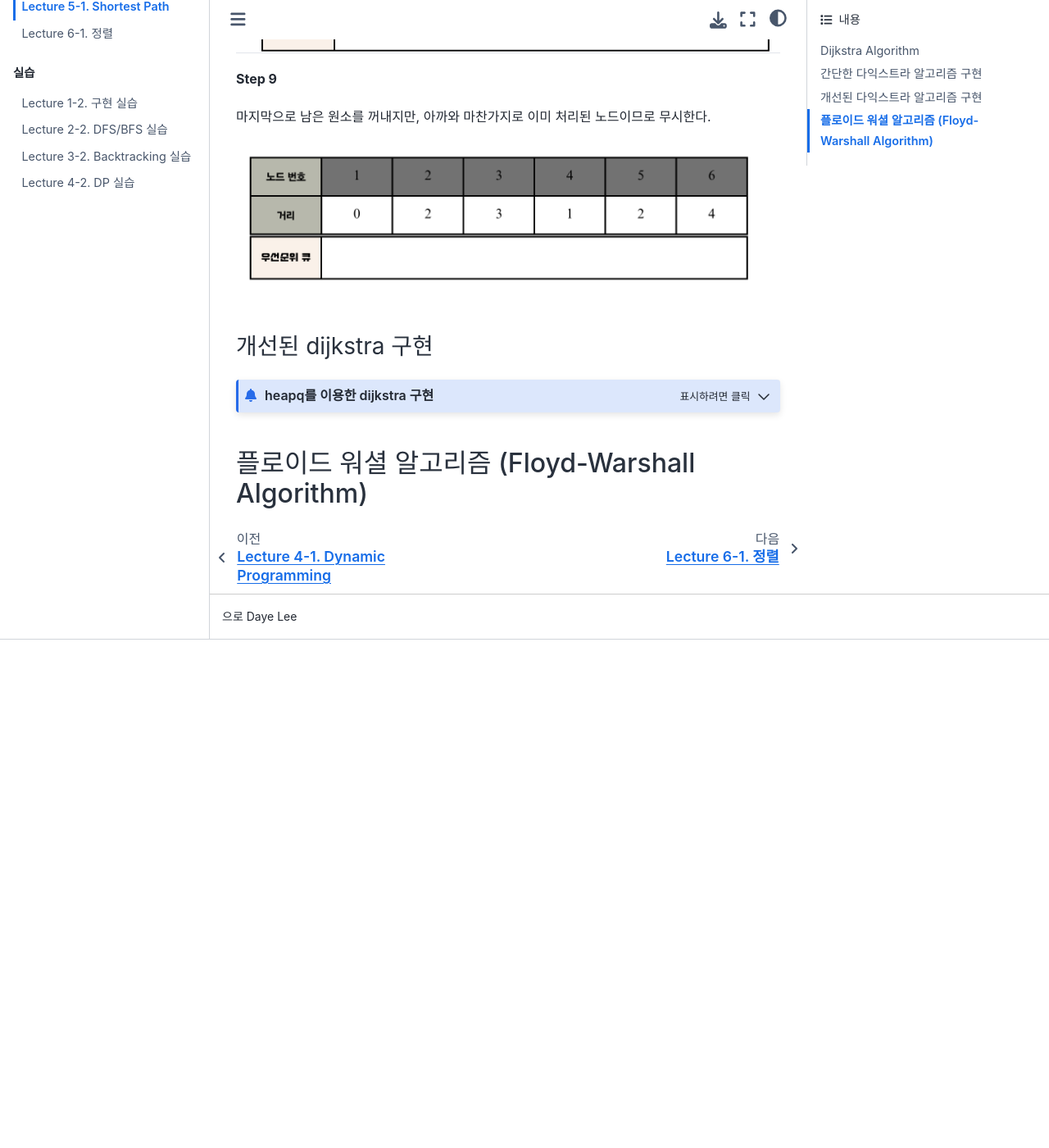
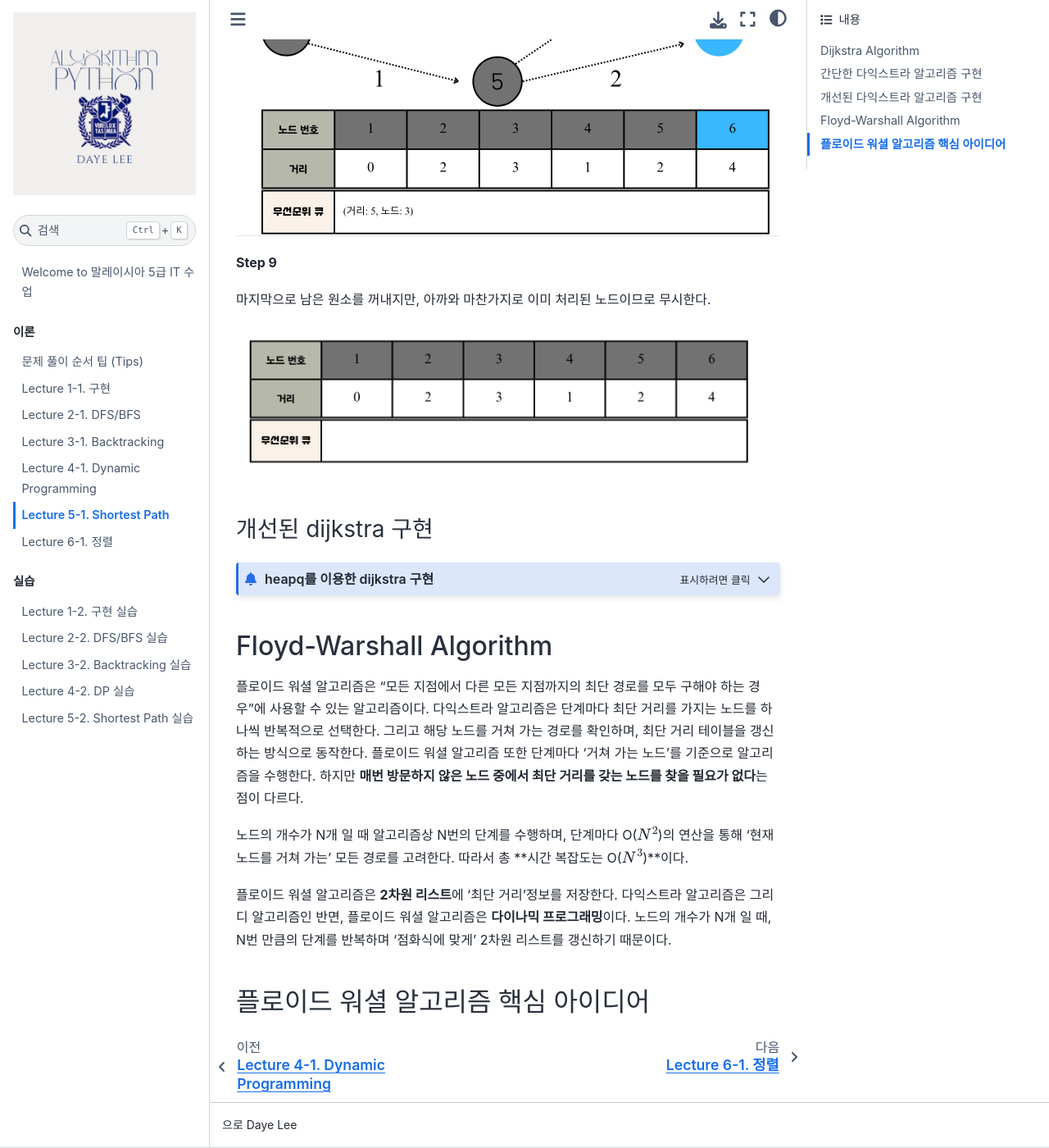
Before and after one commit to Daye-Lee18/mybook, a Jupyter Book: the page built from _pages/theory/5_shortest_path.md, in a window 1280 px wide and 1400 px high, scrolled down 16349 px. Shown: the whole window at 82% size. Built offline with Jupyter Book 1.0.4 settings and Sphinx 7.4.7 and the Sphinx Book theme 1.1.4, drawn with Linux system fonts in a browser that asks for light colours; before the commit the page ends 17129 px from its top, so only the background shows below that; some of the changed text lies outside the part shown.

Commit message:
shortest_pathPS

`````diff
--- a/_pages/theory/5_shortest_path.md
+++ b/_pages/theory/5_shortest_path.md
@@ -249,9 +249,12 @@
 데이터의 개수가 N개 일 때, 힙 자료구조
 힙(Heap) 자료구조는,
 - 완전 이진 트리(Complete Binary Tree) 형태를 가지는 자료구조.
-- 규칙: 부모 노드와 자식 노드 간에 우선순위 규칙이 있음.
+- 규칙: 부모 노드와 자식 노드 간에 우선순위 규칙이 있음. (불변식)
   - 최대 힙(Max Heap): 부모 ≥ 자식 (루트가 가장 큼).
   - 최소 힙(Min Heap): 부모 ≤ 자식 (루트가 가장 작음).
+- 기본 연산:
+  - 삽입 (push): 새 원소를 추가한 후 위로 올려 정렬해야함.
+  - 삭제 (pop): 루트 원소를 빼낸 후, 마자막 원소를 루트로 올려보내고 아래로 내려 정렬함.
 
 ```{code-block} python
 import heapq
@@ -292,6 +295,51 @@
 
 #### 힙 구현
 
+````{admonition} 부모, 자식 인덱스
+:class: dropdown
+
+![17](../../assets/img/shortest_path/17.png)
+
+- parent = (pos - 1) // 2 # (pos-1) >> 1
+- left = 2 * pos + 1
+- right = 2*pos + 2
+````
+
+````{admonition} min heap visualization
+:class: dropdown
+
+- `_siftdown`: 힙 연산에서 "내려보내기 (sift down)" 과정을 나타냄.
+    - min heap: 힙의 불변식 (invariant)은 "부모 노드가 자식 노드보다 작다"의 경우
+    - 새로운 원소를 힙에 삽입하면, 처음에는 마지막 (leaf) 자리에 들어가고, 그 원소가 부모보다 작은 경우에는 부모와 자리를 바꿈.
+        - 부모 > newitem -> 부모를 아래로 내린다.
+        - pos <- 부모 위치로 이동
+        - 즉, 부모들을 한 단계씩 밑으로 "내려보내고" 마지막에 newitem을 넣는 구조이다.
+    - 루트에 도달하거나 부모 <= newitem이면 멈춘다.
+    - 현재 위치에 newitem을 둔다.
+    - ex) [1, 3, 19, 2] -> 2 < 3 이므로  3을 아래로 내림. -> [1, 2, 19, 3]
+- `_siftup`: 자식들을 따라 "위로 올려보내면서" 원소를 정리하는 과정
+    - 루트를 pop할때 마지막 원소를 루트 자리로 옮기고, 이제 루트에서부터 힙 규칙이 깨질 수 있으므로 아래로 내려가면서 정렬한다.
+    - root에서 시작해서 자식을 따라 내려가면서 위치를 바꾸고, 마지막에 newitem을 넣은 후 위로 올려보내는 과정
+    - 알고리즘
+        - root 자리에 new item을 둔다.
+        - 자식 노드 중 더 작은 자식을 고른다.
+        - 그 자식 < newitem이면, 자식을 위로 올린다.
+            - pos <- 자식 위치로 이동
+        - 자식 >= newitem이거나 leaf에 도달하면 멈춘다.
+        - 현재 위치에 newitem을 둔다.
+    - 예시
+        - step 1: pop root=1, last =3 -> 루트에 3 대입 [3, 2, 19]
+        - step 3: 자식 중 작은 건 2. (2 < 3) 자식 2를 위로 올림.
+
+click the [link](https://www.cs.usfca.edu/~galles/visualization/Heap.html)
+
+- _siftdown 예시
+    - 삽입: 5, 3, 8, 1, 6, 7, 2
+- _siftup 예시
+    - 현재 힙 [1, 2, 7, 3, 6, 8, 5] -> root 삭제
+    - buildHeap button -> remove smallest
+
+````
 ````{admonition} 힙 구현
 :class: dropdown
 
@@ -299,61 +347,60 @@
 ---
 caption: python standard library에서 제공하는 heapq의 구현 방식을 참고하였다.
 ---
+def heappush(heap, item):
+    heap.append(item)
+    _siftdown(heap, 0, len(heap) - 1)
 
-def heappush(heap, item):
-    """Push item onto heap, maintaining the heap invariant."""
-    heap.append(item)
-    _siftdown(heap, 0, len(heap)-1)
-
-# 'heap' is a heap at all indices >= startpos, except possibly for pos.
-# pos is the index of a leaf with a possibly out-of-order value.
-#  Restore the heap invariant.
-def _siftdown(heap, startpos, pos):
-    newitem = heap[pos]
-    # Follow the path to the root, moving parents down until finding a place
-    # newitem fits.
-    while pos > startpos:
-        parentpos = (pos - 1) >> 1
-        parent = heap[parentpos]
-        if newitem < parent:
-            heap[pos] = parent
-            pos = parentpos
+def _siftdown(heap, root, pos):
+    newitem = heap[pos] # newitem 값 저장
+    while pos > root:
+        parent_pos = (pos-1) >> 1
+        if heap[parent_pos] > newitem: # 항상 newtiem과 부모를 비교해야함.
+            heap[pos] = heap[parent_pos] # 부모를 한 칸 내려보냄
+            pos = parent_pos
             continue
         break
+    # SWAP
     heap[pos] = newitem
 
-
 def heappop(heap):
-    """Pop the smallest item off the heap, maintaining the heap invariant."""
-    lastelt = heap.pop()    # raises appropriate IndexError if heap is empty
-    if heap:
+    # 맨 "마지막 원소"를 제거: heap안의 원소가 하나라면 맨 처음 원소이고, 아니라면 root position에 갈 원소가 됨.
+    removed_item = heap.pop() # heap이 비어있으면 에러를 일으킴
+    if heap: # pop 이후에도 heap안에 item이 있는 경우
         returnitem = heap[0]
-        heap[0] = lastelt
+        heap[0] = removed_item
         _siftup(heap, 0)
         return returnitem
-    return lastelt
+    return removed_item
+
+def is_leaf(heap, pos):
+    # time complexity for len(list) = O(1), 내부에 길이를 따로 저장하고 있음.
+    # "왼쪽 자식 인덱스가 배열 길이보다 크거나 같은 경우"로 판정하면 충분
+    return (pos * 2) + 1 >= len(heap)
+
 
 def _siftup(heap, pos):
-    endpos = len(heap)
-    startpos = pos
+    end = len(heap)
     newitem = heap[pos]
-    # Bubble up the smaller child until hitting a leaf.
-    childpos = 2*pos + 1    # leftmost child position
-    while childpos < endpos:
-        # Set childpos to index of smaller child.
-        rightpos = childpos + 1
-        if rightpos < endpos and not heap[childpos] < heap[rightpos]:
-            childpos = rightpos
-        # Move the smaller child up.
-        heap[pos] = heap[childpos]
-        pos = childpos
-        childpos = 2*pos + 1
-    # The leaf at pos is empty now.  Put newitem there, and bubble it up
-    # to its final resting place (by sifting its parents down).
-    heap[pos] = newitem
-    _siftdown(heap, startpos, pos)
+    child = 2* pos + 1 # 왼쪽 자식
+
+    while child < end: # is_leaf()와 동일한 형식
+        right= child + 1
+        # 더 작은 자식을 child로 선택
+        if right < end and heap[right] < heap[child]:
+            child = right
+
+        # child가 newitem보다 작으면 child를 끌어올리고, pos를 child로 이동
+        if heap[child] < newitem:
+            heap[pos] = heap[child] # child를 siftup
+            pos = child
+            child = 2 * pos + 1
+        else:
+            break # newitem이 들어갈 자리이면 멈춤
 
 
+    heap[pos] = newitem
+    _siftdown(heap, 0, pos)
 
 if __name__ == "__main__":
     heap = []
@@ -481,4 +528,12 @@
 ```
 ````
 
-## 플로이드 워셜 알고리즘 (Floyd-Warshall Algorithm)
+## Floyd-Warshall Algorithm
+
+플로이드 워셜 알고리즘은 "모든 지점에서 다른 모든 지점까지의 최단 경로를 모두 구해야 하는 경우"에 사용할 수 있는 알고리즘이다. 다익스트라 알고리즘은 단계마다 최단 거리를 가지는 노드를 하나씩 반복적으로 선택한다. 그리고 해당 노드를 거쳐 가는 경로를 확인하며, 최단 거리 테이블을 갱신하는 방식으로 동작한다. 플로이드 워셜 알고리즘 또한 단계마다 '거쳐 가는 노드'를 기준으로 알고리즘을 수행한다. 하지만 **매번 방문하지 않은 노드 중에서 최단 거리를 갖는 노드를 찾을 필요가 없다**는 점이 다르다.
+
+노드의 개수가 N개 일 때 알고리즘상 N번의 단계를 수행하며, 단계마다 O($N^2$)의 연산을 통해 '현재 노드를 거쳐 가는' 모든 경로를 고려한다. 따라서 총 **시간 복잡도는 O($N^3$)**이다.
+
+플로이드 워셜 알고리즘은 **2차원 리스트**에 '최단 거리'정보를 저장한다. 다익스트라 알고리즘은 그리디 알고리즘인 반면, 플로이드 워셜 알고리즘은 **다이나믹 프로그래밍**이다. 노드의 개수가 N개 일 때, N번 만큼의 단계를 반복하며 '점화식에 맞게' 2차원 리스트를 갱신하기 때문이다.
+
+## 플로이드 워셜 알고리즘 핵심 아이디어
--- a/_toc.yml
+++ b/_toc.yml
@@ -22,3 +22,4 @@
   - file: _pages/practice/2_DFS_BFSPS
   - file: _pages/practice/3_backtrackingPS
   - file: _pages/practice/4_DPPS
+  - file: _pages/practice/5_shortest_pathPS
`````
Also changed, not shown: _pages/practice/5_shortest_pathPS.md (added, +7 -0 lines), study.py (+49 -37 lines), assets/img/shortest_path/17.png (added).
